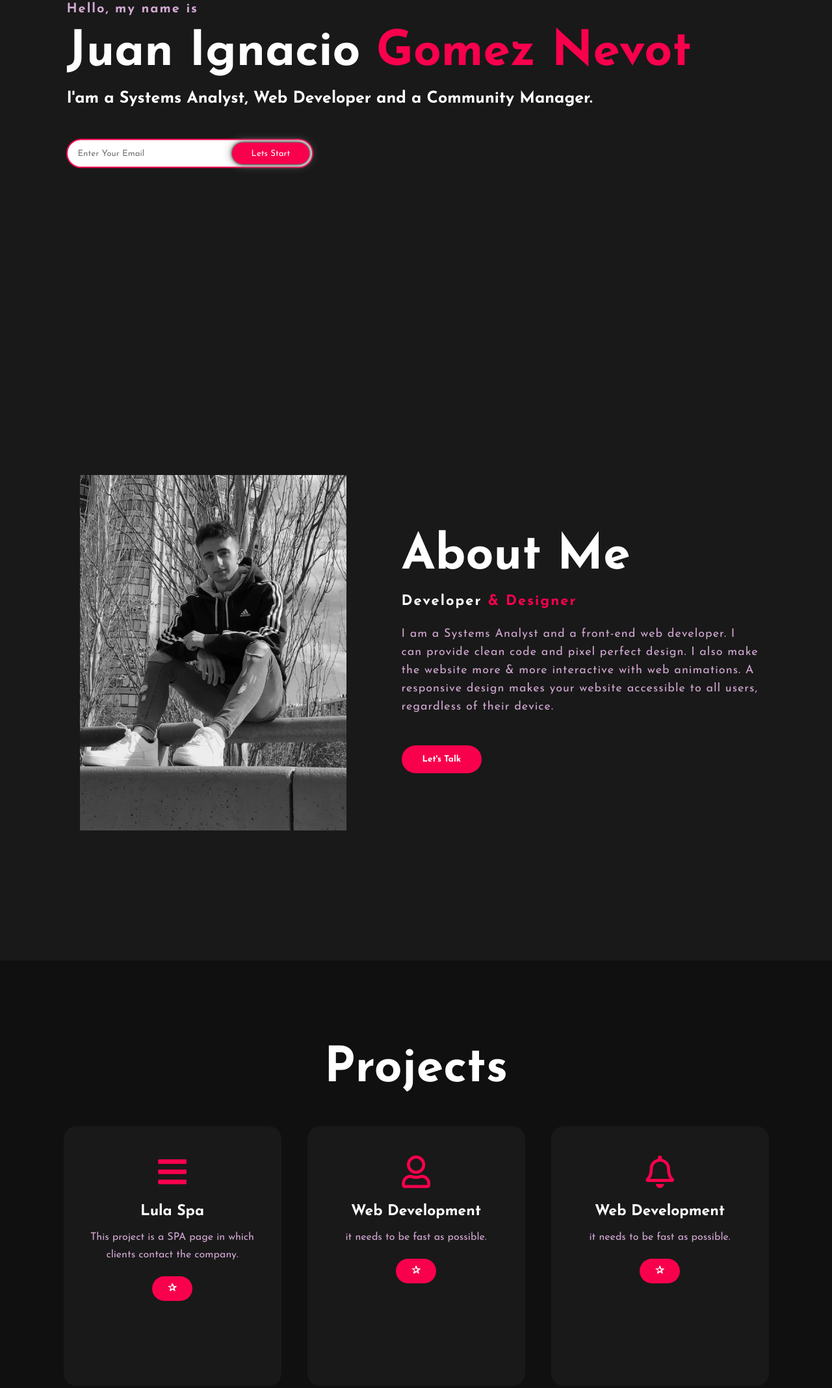
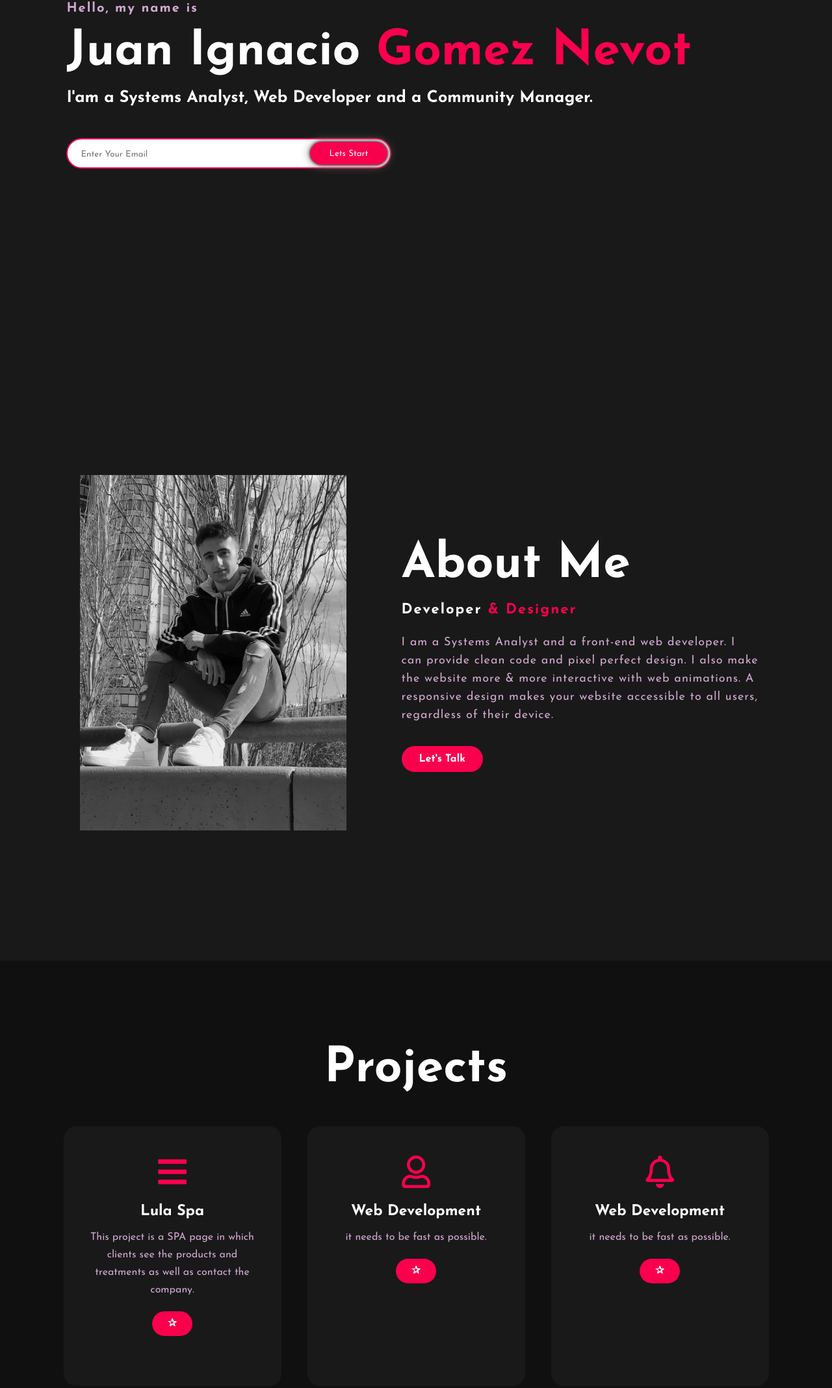
Before and after one commit to JuanchoNeevot/portafolioCV, a plain HTML site: page index.html in a window 1280 px wide. Shown: the part 269-2405 px from the top of the page at 65% size. Drawn offline with Linux system fonts and the light colour scheme.

Commit message:
tercer commit

```diff
--- a/css/style.css
+++ b/css/style.css
@@ -79,14 +79,14 @@ h4{
 	font-size: 20px;
 }
 .newslatter form{
-	width: 380px;
-	max-width: 100%;
+	width: 500px;
+	max-width:100%;
 	position: relative;
 }
 .newslatter form input:first-child{
 	display: inline-block;
 	width: 100%;
-	padding: 14px 130px 14px 15px;
+	padding: 16px 180px 14px 20px;
 	border: 2px solid #f9004d;
 	outline: none;
 	border-radius: 30px;
@@ -96,7 +96,7 @@ h4{
 	display: inline-block;
 	outline: none;
 	border: none;
-	padding: 10px 30px;
+	padding: 11px 30px;
 	border-radius: 30px;
 	background-color:#f9004d;
 	color: white;
--- a/index.html
+++ b/index.html
@@ -29,9 +29,11 @@
 			<h1>Juan Ignacio <span>Gomez Nevot</span></h1>
 			<h3>I'am a Systems Analyst, Web Developer and a Community Manager.</h3>
 			<div class="newslatter">
-				<form>
+				<form
+				action="https://formspree.io/f/xgebeaer"
+				method="POST">
 					<input type="email" name="email" id="mail" placeholder="Enter Your Email">
-					<input type="submit" name="submit" value="Lets Start">
+					<input type="submit" name="submit" value="Lets Start" >
 				</form>
 			</div>
 		</div>
@@ -45,7 +47,7 @@
 				<h2>About Me</h2>
 				<h5>Developer <span>& Designer</span></h5>
 				<p>I am a Systems Analyst and a front-end web developer. I can provide clean code and pixel perfect design. I also make the website more & more interactive with web animations. A responsive design makes your website accessible to all users, regardless of their device.</p>
-				<button type="button">Let's Talk</button>
+				<a href="#home" class="btn">Let's Talk</a>
 			</div>
 		</div>
 	</section>
@@ -61,7 +63,7 @@
 				<i class="fas fa-bars"></i>
 				<h5>Lula Spa</h5>
 				<div class="pra">
-					<p>This project is a SPA page in which clients contact the company.</p>
+					<p>This project is a SPA page in which clients see the products and treatments as well as contact the company.</p>
 
 					<p style="text-align: center;">
 						<a class="button" href="https://lulaspa.netlify.app">✰</a>
```
